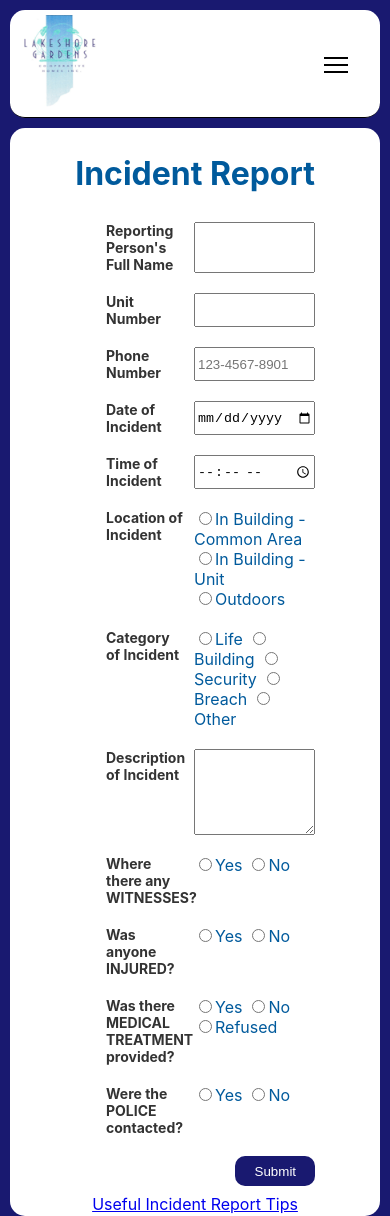
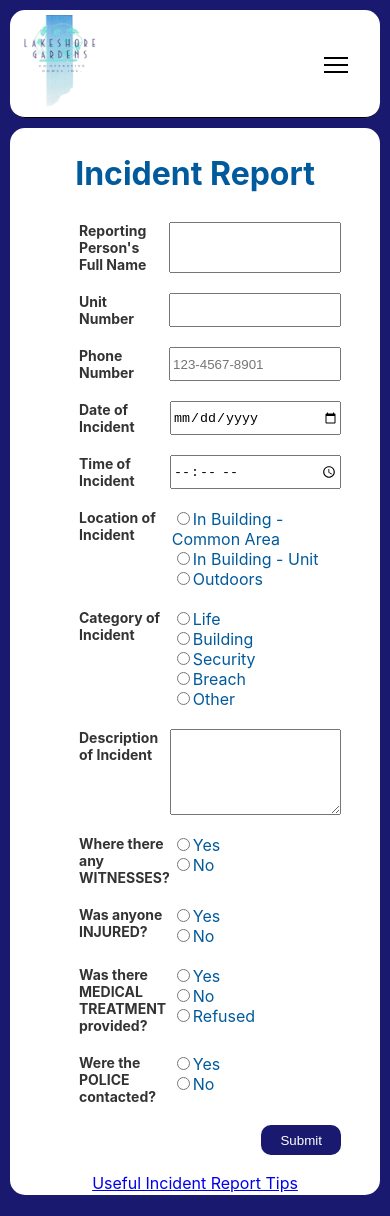
Before and after one commit to JMPiltz85/lakeshore_website, a React (Create React App) app: page /incidentreport in a window 390 px wide. After the commit the page ends 1195 px from the top, so only its background shows below. Built offline with nearby package versions, Linux system fonts and the light colour scheme.

Commit message:
Updated styles to be mobile responsive.

```diff
--- a/src/components/Contact/Contact.css
+++ b/src/components/Contact/Contact.css
@@ -36,7 +36,7 @@
 .contractHeader{
 
     font-weight:bold;
-    font-size: 1.5em;
+    font-size: 24px;
     text-align: center;
     padding: 10px;
 }
@@ -47,6 +47,7 @@
     justify-content: right;
     align-items: center;
     border: 1px solid #ccc;
+    margin:10px;
 
 }
 
@@ -59,3 +60,32 @@
     font-weight: bold;
     vertical-align: top;
 }
+
+
+@media (max-width: 768px) {
+
+    .contractTable{
+        border: 1px solid #ccc;
+
+    }
+
+    .contractHeader{
+        font-size: 22px;
+    }
+
+}
+
+
+@media (max-width: 380px) {
+
+    .contractTable{
+
+        border: 0px solid #ccc;
+
+    }
+
+    .contractHeader{
+        font-size: 20px;
+    }
+
+}
--- a/src/components/Home/Home.css
+++ b/src/components/Home/Home.css
@@ -16,7 +16,15 @@
 
 .topBox{
     width:90%;
+    margin:20px;
 }
+
+.topHeader{
+    display: block;
+    font-size:32px;
+    font-weight:bold;
+}
+
 .memberSection{
     border:4px solid #005A9C;
     border-radius:10px;
@@ -52,3 +60,15 @@ td{
 .linkTable a:hover{
     text-decoration: underline;
 }
+
+
+@media (max-width: 768px) {
+
+    .memberSection{
+        width:60%;
+    }
+
+    .topHeader{
+        font-size:30px;
+    }
+}
--- a/src/components/Home/Home.jsx
+++ b/src/components/Home/Home.jsx
@@ -14,7 +14,7 @@ export default function Home(){
             <div className='outerBox'>
 
                 <div className='topBox'>
-                    <h1>Welcome to Lakeshore Gardens Co-op!</h1>
+                    <span className="topHeader">Welcome to Lakeshore Gardens Co-op!</span>
                 </div>
 
                 <div className='memberSection'>
--- a/src/components/IncidentReport/IncidentReport.css
+++ b/src/components/IncidentReport/IncidentReport.css
@@ -1,3 +1,9 @@
+.incidentInnerBox{
+    display: flex;
+    flex-direction: column;
+    width:65%;
+}
+
 .incidentForm {
     display: flex;
     flex-direction: column;
@@ -69,5 +75,24 @@
 }
 
 .radio-group > label{
-    margin-right:5px;
+    display: inline;
+    margin-right:22px;
 }
+
+.docLinkSection{
+    margin-top:10px;
+}
+
+@media (max-width: 768px) {
+
+    .incidentInnerBox{
+        width:80%;
+
+    }
+
+    .radio-group > label{
+        display: block;
+        margin-right:22px;
+    }
+
+}
--- a/src/components/IncidentReport/IncidentReport.jsx
+++ b/src/components/IncidentReport/IncidentReport.jsx
@@ -164,7 +164,7 @@ export default function IncidentReport(){
 
                 <h1>Incident Report</h1>
 
-                <div className="innerBox">
+                <div className="incidentInnerBox">
 
                     <form className="incidentForm" onSubmit={handleReportSubmit}>
 
@@ -285,6 +285,7 @@ export default function IncidentReport(){
 
                             <div className="radio-group">
 
+                                <div>
                                     <label>
                                         <input
                                             type="radio"
@@ -297,6 +298,9 @@ export default function IncidentReport(){
                                         Life
                                     </label>
 
+                                </div>
+
+                                <div>
                                     <label>
                                         <input
                                             type="radio"
@@ -309,6 +313,9 @@ export default function IncidentReport(){
                                         Building
                                     </label>
 
+                                </div>
+
+                                <div>
                                     <label>
                                         <input
                                             type="radio"
@@ -321,6 +328,9 @@ export default function IncidentReport(){
                                         Security
                                     </label>
 
+                                </div>
+
+                                <div>
                                     <label>
                                         <input
                                             type="radio"
@@ -333,6 +343,9 @@ export default function IncidentReport(){
                                         Breach
                                     </label>
 
+                                </div>
+
+                                <div>
                                     <label>
                                         <input
                                             type="radio"
@@ -344,6 +357,9 @@ export default function IncidentReport(){
                                         />
                                         Other
                                     </label>
+
+                                </div>
+
 
                             </div>
 
@@ -612,7 +628,7 @@ export default function IncidentReport(){
 
                 </div>
 
-                <div>
+                <div className="docLinkSection">
                     <a href = {tipsPDF} target = "_blank" rel="noreferrer">Useful Incident Report Tips</a>
                 </div>
 
--- a/src/components/WorkOrder/WorkOrder.css
+++ b/src/components/WorkOrder/WorkOrder.css
@@ -1,3 +1,11 @@
+.orderInnerBox{
+
+    display: flex;
+    flex-direction: column;
+    width:65%;
+}
+
+
 .workForm {
   display: flex;
   flex-direction: column;
@@ -44,3 +52,13 @@
    border-radius: 10px;
    cursor:pointer;
 }
+
+
+@media (max-width: 768px) {
+
+  .orderInnerBox{
+      width:80%;
+
+  }
+
+}
--- a/src/components/WorkOrder/WorkOrder.jsx
+++ b/src/components/WorkOrder/WorkOrder.jsx
@@ -77,7 +77,7 @@ export default function WorkOrder(){
 
                 <h1>Work Order</h1>
 
-                <div className="innerBox">
+                <div className="orderInnerBox">
                     <form className="workForm" onSubmit={handleSubmit}>
 
                         <div className="form-control">
--- a/src/index.css
+++ b/src/index.css
@@ -28,3 +28,12 @@ main {
   min-height: 81vh;
   color:#005A9C;
 }
+
+@media (max-width: 768px) {
+
+    main {
+        min-height: 77vh;
+
+    }
+
+}
--- a/src/shared_components/Header.css
+++ b/src/shared_components/Header.css
@@ -69,6 +69,34 @@ header {
 }
 
 /* === Mobile Styles === */
+@media (max-width: 1053px) {
+
+    .nav a {
+      font-size: 17.5px;
+      padding: 5px;
+    }
+
+}
+
+@media (max-width: 1008px) {
+
+    .nav a {
+      font-size: 17px;
+      padding: 5px;
+    }
+
+}
+
+@media (max-width: 985px) {
+
+    .nav a {
+      font-size: 16.5px;
+      padding: 5px;
+    }
+
+}
+
+
 @media (max-width: 768px) {
   /* Stack the header vertically */
   .headerBar {
@@ -103,16 +131,16 @@ header {
 
   .nav ul {
     flex-direction: column;
-    gap: 10px;
+    gap: 6px;
   }
 
   .nav li {
-    padding: 5px 10px;
+    padding: 4px 6px;
   }
 
   .nav a {
     font-size: 20px;
-    padding: 8px;
+    padding: 4px;
     display: block;
     width: 100%;
   }
@@ -122,3 +150,8 @@ header {
     height: auto;
   }
 }
+
+
+@media (max-width: 360px) {
+
+}
```
Lines whose indentation alone changed are shown as unchanged.
